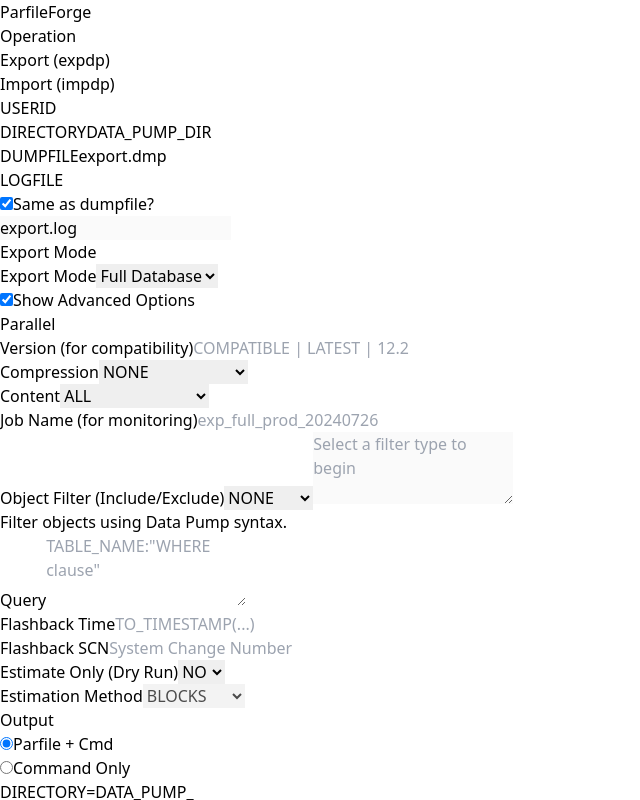
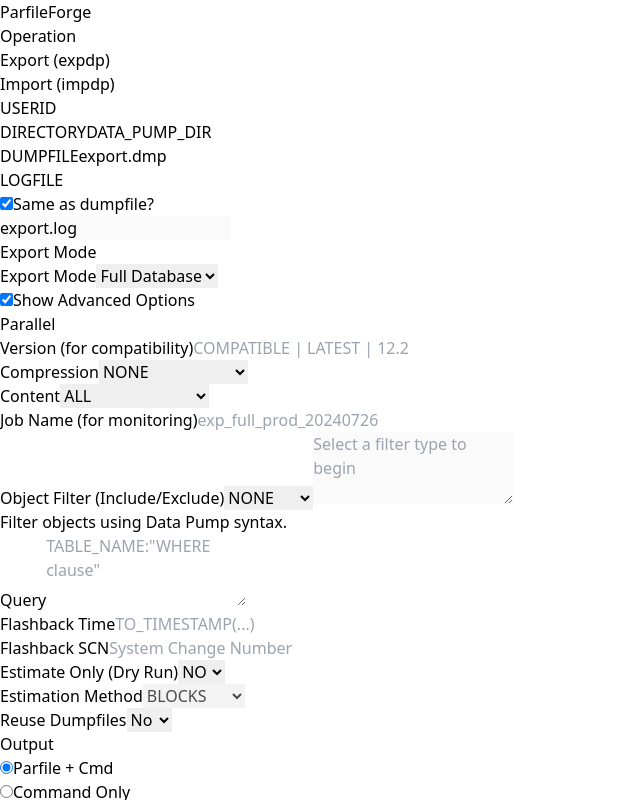
Before and after one commit to rajatchauhannn/paradigm, a React (Vite) app: page / in a window 1280 px wide. Both pictures are taken after a click on the checkbox "Show Advanced Options". Shown: the top 800 px of the page, without its empty margins (0-640 px from the left). Built offline with nearby package versions, Linux system fonts and the light colour scheme.

Commit message:
feat : REUSE_DUMPFILES parameter added

```diff
--- a/src/components/AdvancedOptions.tsx
+++ b/src/components/AdvancedOptions.tsx
@@ -344,6 +344,26 @@
                     ))}
                   </select>
                 </div>
+
+                <div>
+                  <label htmlFor="reuse_dumpfiles" className={labelClasses}>
+                    Reuse Dumpfiles
+                  </label>
+                  <select
+                    id="reuse_dumpfiles"
+                    value={config.reuse_dumpfiles}
+                    onChange={(e) =>
+                      setConfig((prev) => ({
+                        ...prev,
+                        reuse_dumpfiles: e.target.value as any,
+                      }))
+                    }
+                    className={selectClasses}
+                  >
+                    <option value="N">No</option>
+                    <option value="Y">Yes</option>
+                  </select>
+                </div>
               </>
             )}
 
--- a/src/hooks/useParfileConfig.ts
+++ b/src/hooks/useParfileConfig.ts
@@ -23,6 +23,7 @@
   job_name: "",
   estimate_only: "NO",
   estimate: "BLOCKS",
+  reuse_dumpfiles: "N",
   sqlfile: "",
   include: "",
   exclude: "",
@@ -87,6 +88,7 @@
         job_name,
         estimate_only,
         estimate,
+        reuse_dumpfiles,
         sqlfile,
       } = getInitialState();
       setConfig((c) => ({
@@ -102,6 +104,7 @@
         job_name,
         estimate_only,
         estimate,
+        reuse_dumpfiles,
         sqlfile,
       }));
     }
--- a/src/types.ts
+++ b/src/types.ts
@@ -37,6 +37,7 @@
   flashback_scn?: string;
   estimate_only?: "YES" | "NO";
   estimate?: "BLOCKS" | "STATISTICS";
+  reuse_dumpfiles?: "Y" | "N";
 
   // Advanced - import
   remap_schema?: string;
--- a/src/utils/parfileGenerator.ts
+++ b/src/utils/parfileGenerator.ts
@@ -24,6 +24,7 @@
     version,
     estimate_only,
     estimate,
+    reuse_dumpfiles,
     sqlfile,
     include,
     exclude,
@@ -51,6 +52,9 @@
     if (estimate_only === "YES") {
       params.push("ESTIMATE_ONLY=YES");
       params.push(`ESTIMATE=${estimate}`);
+    }
+    if (reuse_dumpfiles === "Y") {
+      params.push("REUSE_DUMPFILES=Y");
     }
     if (export_mode === "SCHEMAS" && schemas) params.push(`SCHEMAS=${schemas}`);
     else if (export_mode === "TABLES" && tables)
```
